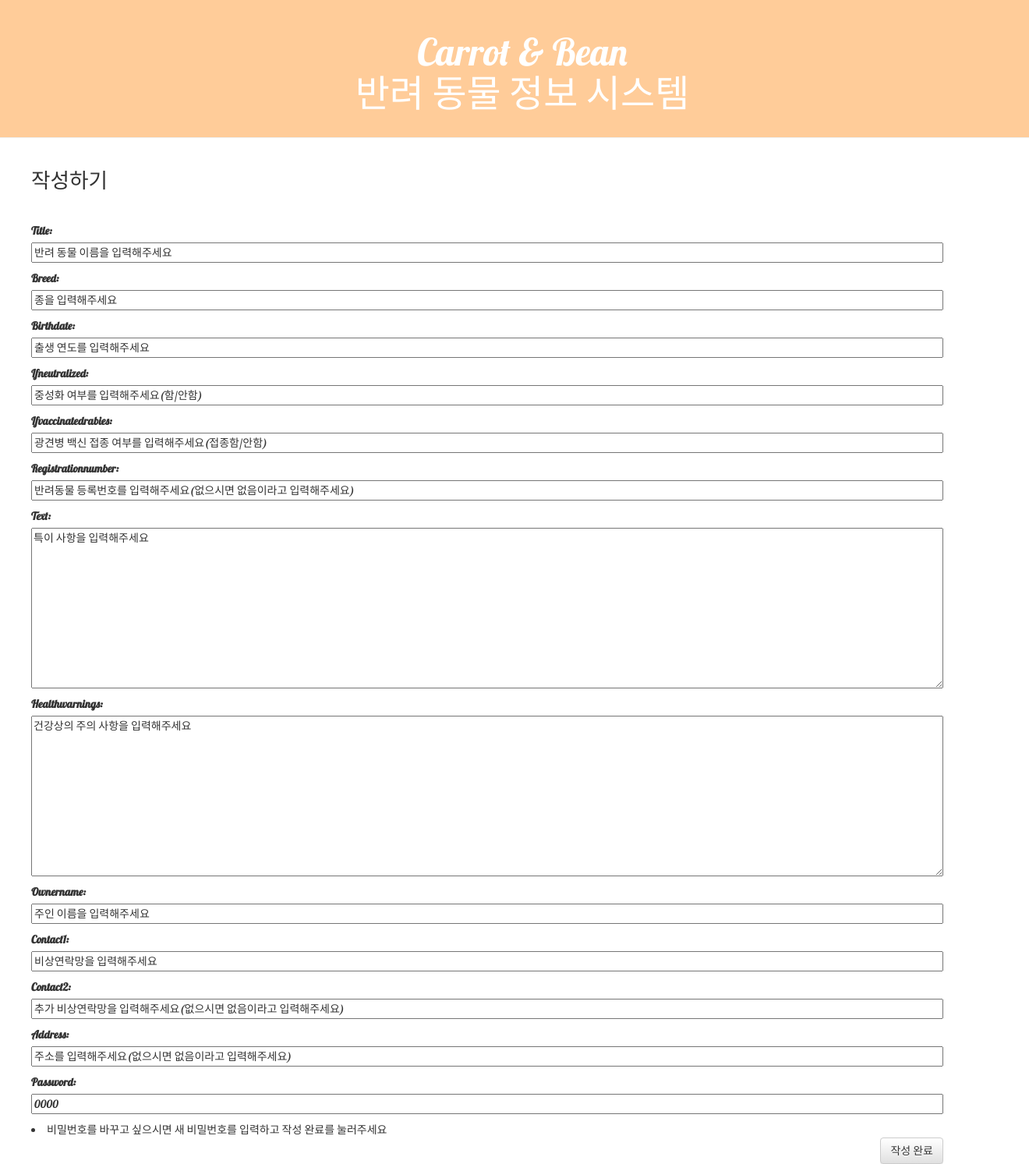
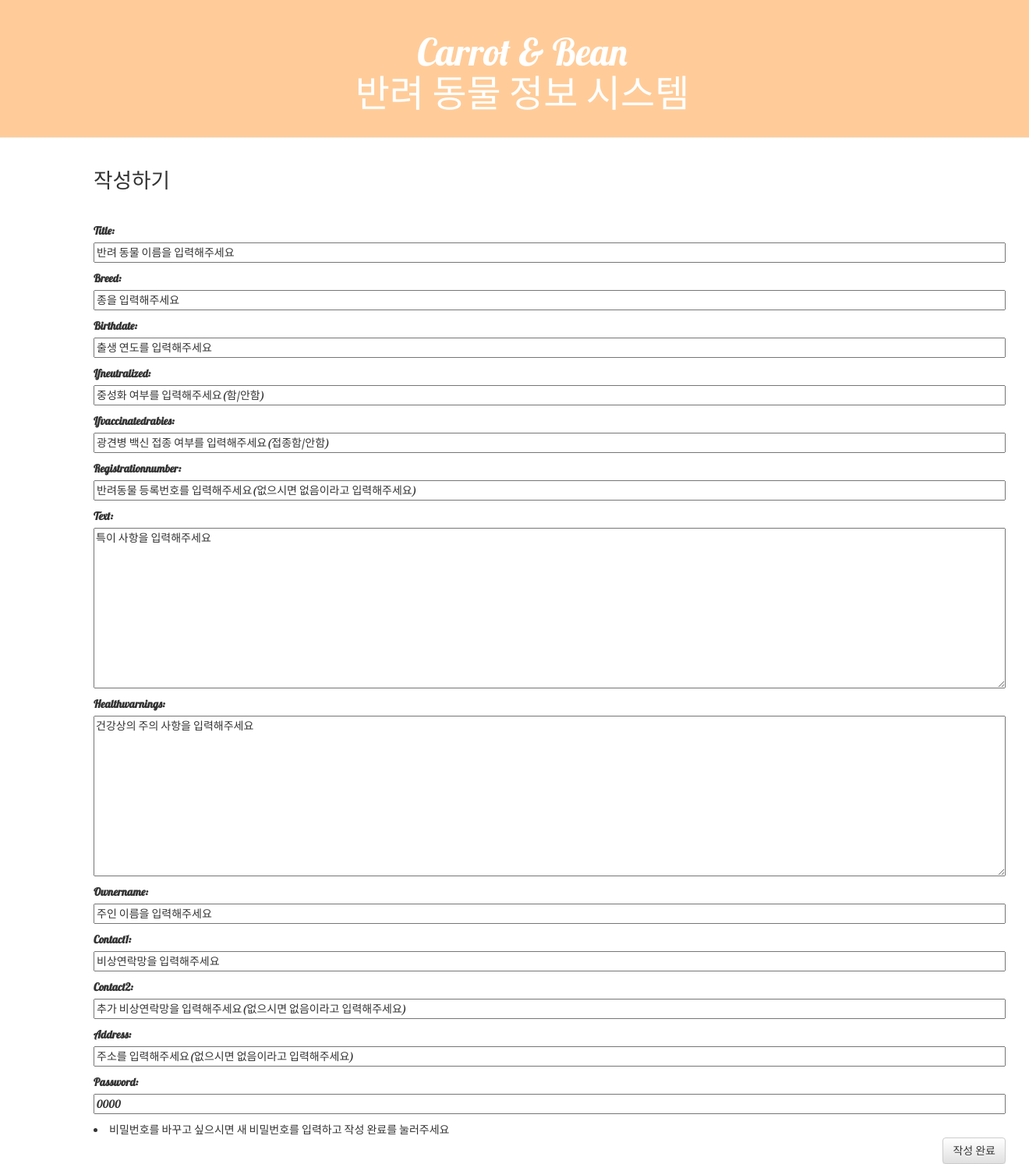
Before and after one commit to kyc0816/my-first-blog, a Django app: page /post/new/ in a window 1320 px wide. Shown: the whole page at 78% size. Run offline with Django 3.2, Linux system fonts and the light colour scheme; some libraries are stand-ins or nearby versions.

Commit message:
For a long time

```diff
--- a/blog/static/css/blog.css
+++ b/blog/static/css/blog.css
@@ -24,7 +24,7 @@
 
 .content {
     font-family: 'Lobster', 'meiryo', 'Jua', cursive;
-    margin-left: 40px;
+    margin-left: 120px;
 }
 
 h1, h2, h3, h4 {
@@ -83,6 +83,7 @@ h1, h2, h3, h4 {
     font-size: 20pt;
     margin-top: 20px;
     margin-bottom: 20px;
+    width: 240px;
     display: inline-block;
 /*    background-color: #888888;*/
 }
--- a/blog/templates/blog/post_detail.html
+++ b/blog/templates/blog/post_detail.html
@@ -43,7 +43,7 @@
                 <tr><td><p class="listTitleType">이름 :&nbsp;&nbsp;&nbsp;&nbsp;</p></td><td><p class="listTitle">{{ post.number }}</p></td></tr>
                 <tr><td><p class="listTitleType">비상연락망 :&nbsp;&nbsp;&nbsp;&nbsp;</p></td><td><p class="listTitle">{{ post.contact1 }}</p></td></tr>
                 <tr><td><p class="listTitleType">비상연락망2 :&nbsp;&nbsp;&nbsp;&nbsp;</p></td><td><p class="listTitle">{{ post.contact2 }}</p></td></tr>
-                <tr><td><p class="listTitleType">주소 :&nbsp;&nbsp;&nbsp;&nbsp;</p>\</td>\<td><p class="listTitle">{{ post.address }}</p></td></tr>
+                <tr><td><p class="listTitleType">주소 :&nbsp;&nbsp;&nbsp;&nbsp;</p></td><td><p class="listTitle">{{ post.address }}</p></td></tr>
               </tbody>
             </table>
         </div>
```
